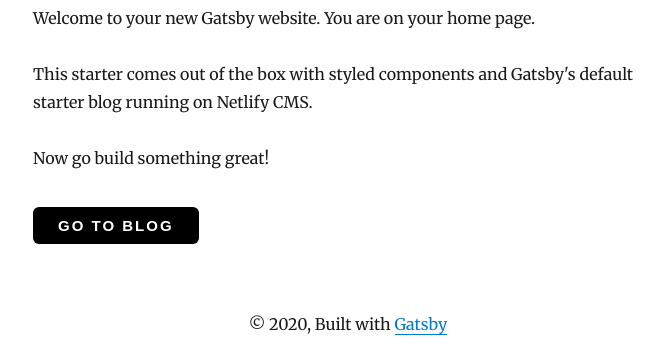
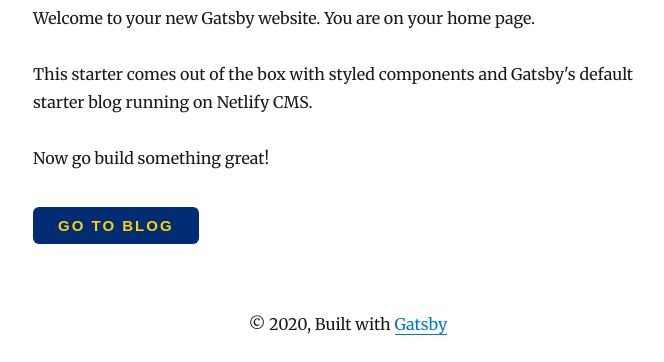
Before and after one commit to achingachris/reactecommerce, a Gatsby site: page / in a window 1280 px wide. Shown: the part 745-1107 px from the top of the page, without its empty margins (292-956 px from the left). Built offline with nearby package versions, Linux system fonts and the light colour scheme; Gatsby itself is replaced by a stand-in of ours; some packages are replaced by stand-ins of ours.

Commit message:
theme-color

```diff
--- a/src/components/button.js
+++ b/src/components/button.js
@@ -16,8 +16,8 @@ const ButtonWrapper = styled.button`
   text-transform: uppercase;
   letter-spacing: 2px;
 
-  background: ${props => props.props.background || "black"};
-  color: ${props => props.props.color || "rgb(255, 255, 255)"};
+  background: ${props => props.props.background || "#002c73"};
+  color: ${props => props.props.color || "rgb(255, 208, 9)"};
   font-size: ${props => props.props.fontSize || "15px"};
   font-weight: ${props => props.props.fontWeight || "600"};
   border-radius: ${props => props.props.radius || "6px"};
```
